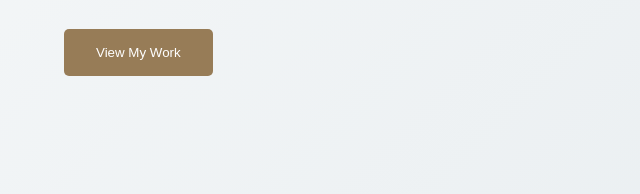
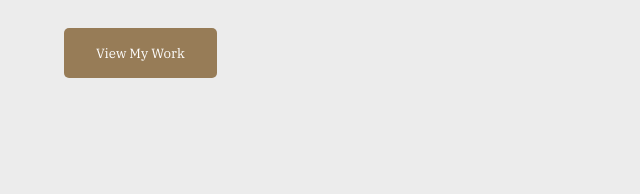
Before and after one commit to zsudedib/zsudedib.github.io, a plain HTML site: page index.html in a window 1280 px wide. Shown: the part 461-655 px from the top of the page, 0-640 px from the left. Drawn offline with nearby package versions, Linux system fonts and the light colour scheme.

Commit message:
Update index.html

```diff
--- a/index.html
+++ b/index.html
@@ -21,13 +21,14 @@
             margin: 0;
             padding: 0;
             box-sizing: border-box;
+            font-family: "IBM Plex Serif", serif !important;
         }
 
         :root {
             --primary: #977c57;
             --secondary: #523d22;
             --dark: #2c3e50;
-            --light: #ecf0f1;
+            --light: #dddddd;
         }
 
         body {
@@ -93,7 +94,8 @@
             grid-template-columns: 1fr 1fr;
             align-items: center;
             padding: 2rem;
-            background: linear-gradient(135deg, #f6f8f9 0%, #e5ebee 100%);
+            /* background: linear-gradient(135deg, #f6f8f9 0%, #e5ebee 100%); */
+            background: #ececec;
             overflow: hidden;
             position: relative;
         }
```
